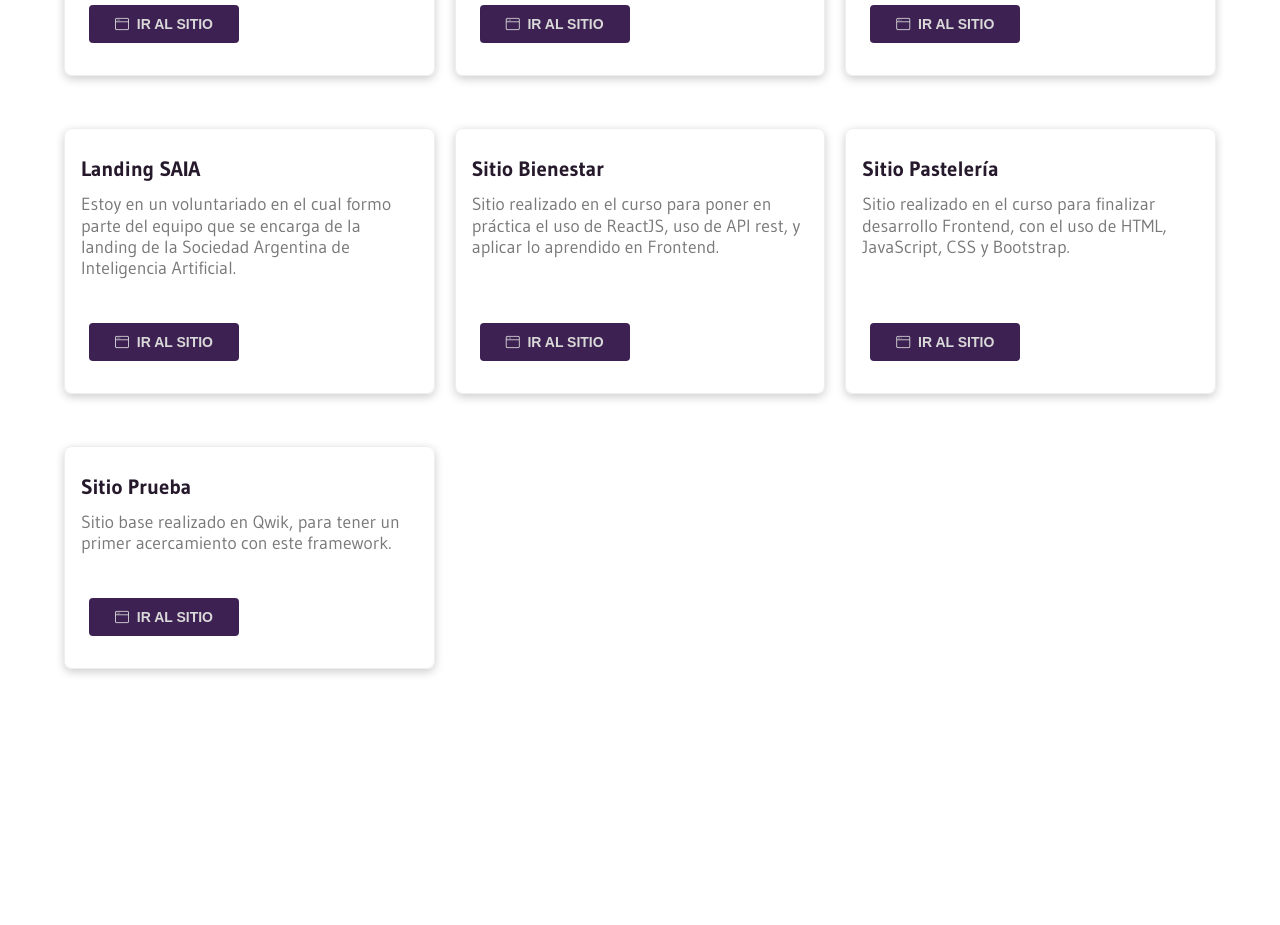
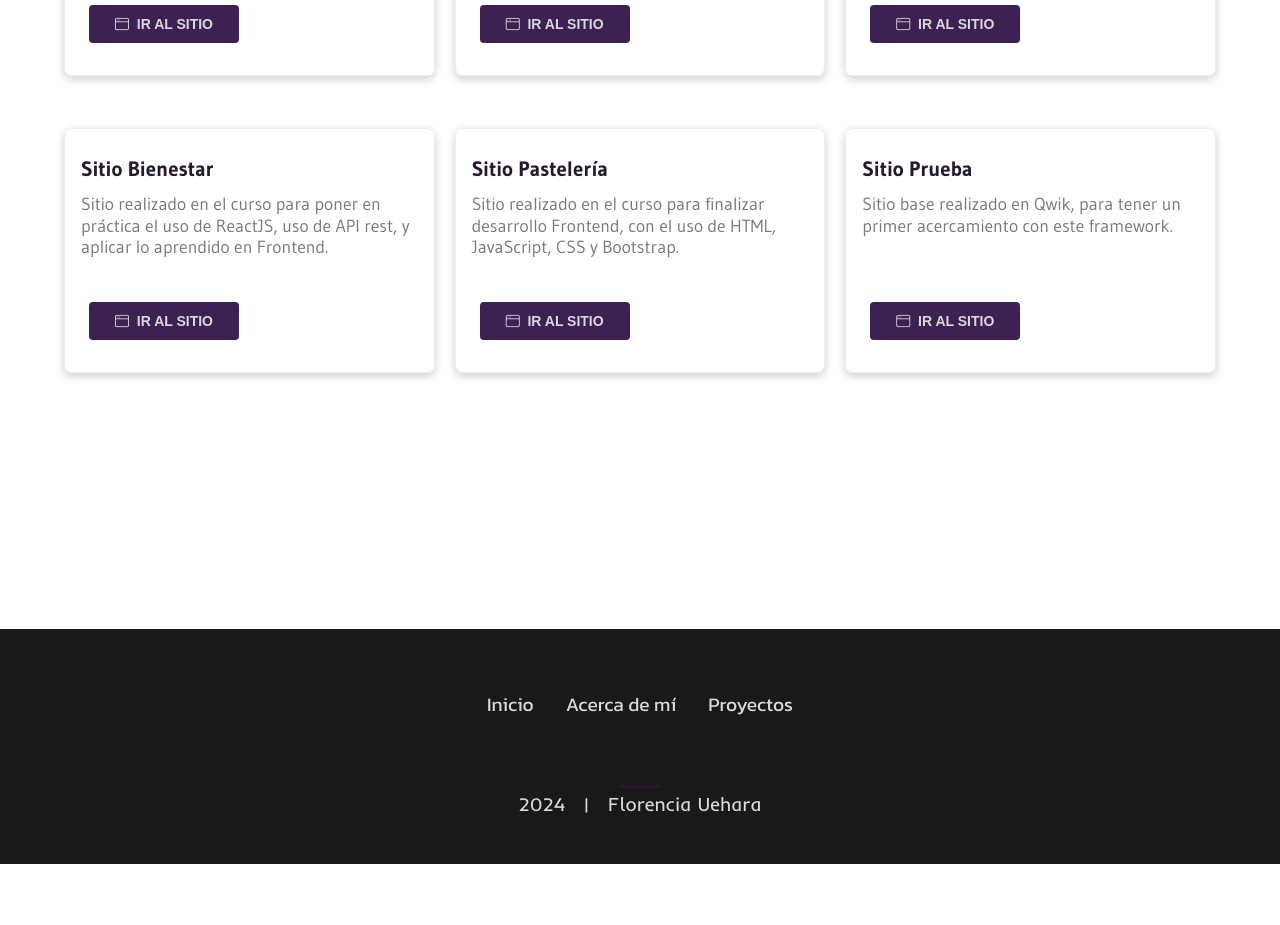
Before and after one commit to Flop16/dev, a React (Create React App) app: page / in a window 1280 px wide. Shown: the part 2500-3425 px from the top of the page. After the commit the page ends 3364 px from the top, so only its background shows below. Built offline with nearby package versions, Linux system fonts and the light colour scheme.

Commit message:
menos un proyecto

```diff
--- a/src/components/Projects.js
+++ b/src/components/Projects.js
@@ -37,15 +37,6 @@ const Projects = () => {
                     </div>
                     <div className='card'>
                         <div className='card-content'>
-                            <p><span>Landing SAIA</span></p>
-                            <p>Estoy en un voluntariado en el cual formo parte del equipo que se encarga de la landing de la Sociedad Argentina de Inteligencia Artificial.</p>
-                        </div>
-                        <div className='button-container'>
-                            <button className='button'><a href="https://saia.ar/" target="_blank" rel="noopener noreferrer"><i className="bi bi-window"></i>&nbsp; Ir al sitio</a></button>
-                        </div>
-                    </div>
-                    <div className='card'>
-                        <div className='card-content'>
                             <p><span>Sitio Bienestar</span></p>
                             <p>Sitio realizado en el curso para poner en práctica el uso de ReactJS, uso de API rest, y aplicar lo aprendido en Frontend.</p>
                         </div>
```
